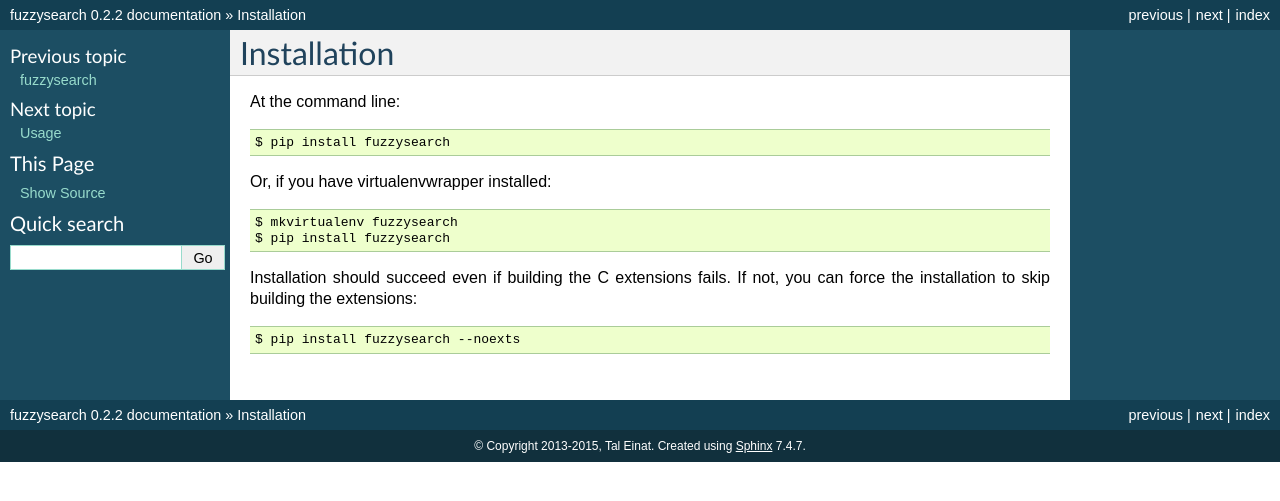
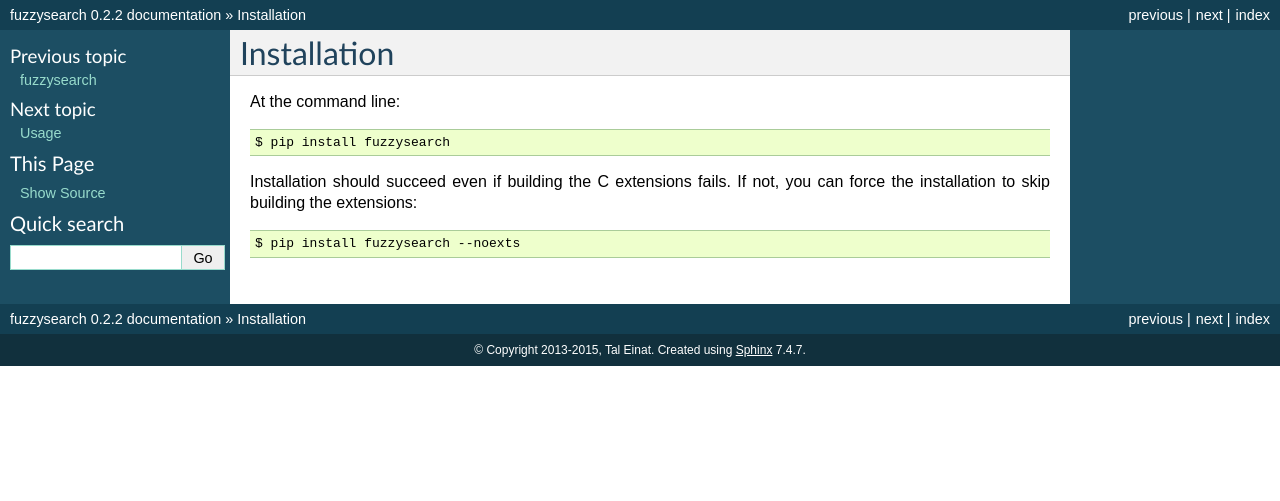
Before and after one commit to taleinat/fuzzysearch, a Sphinx documentation site: the page built from docs/installation.rst, in a window 1280 px wide. Shown: the top 501 px of the page. Built offline with Sphinx 7.4.7, drawn with Linux system fonts in a browser that asks for light colours.

Commit message:
minor documentation fixes

```diff
--- a/HISTORY.rst
+++ b/HISTORY.rst
@@ -6,7 +6,7 @@
 ?.?.? (????-??-??)
 ++++++++++++++++++
 
-* Added --noexts option for setup.py to avoid trying to build the C extensions
+* Added `--noexts` option for setup.py to avoid trying to build the C extensions
 
 0.2.2 (2014-03-27)
 ++++++++++++++++++
--- a/docs/installation.rst
+++ b/docs/installation.rst
@@ -6,11 +6,6 @@
 
     $ pip install fuzzysearch
 
-Or, if you have virtualenvwrapper installed::
-
-    $ mkvirtualenv fuzzysearch
-    $ pip install fuzzysearch
-
 Installation should succeed even if building the C extensions fails. If not,
 you can force the installation to skip building the extensions::
 
```
